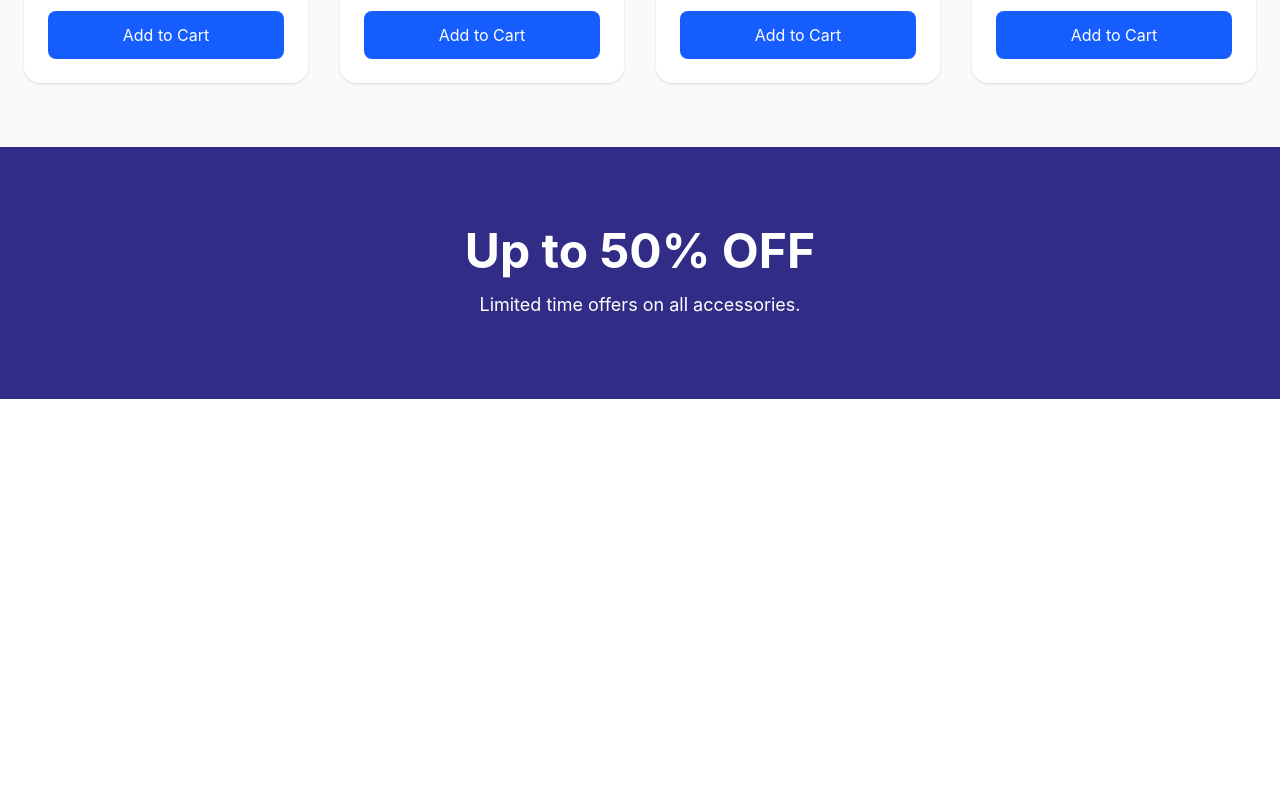
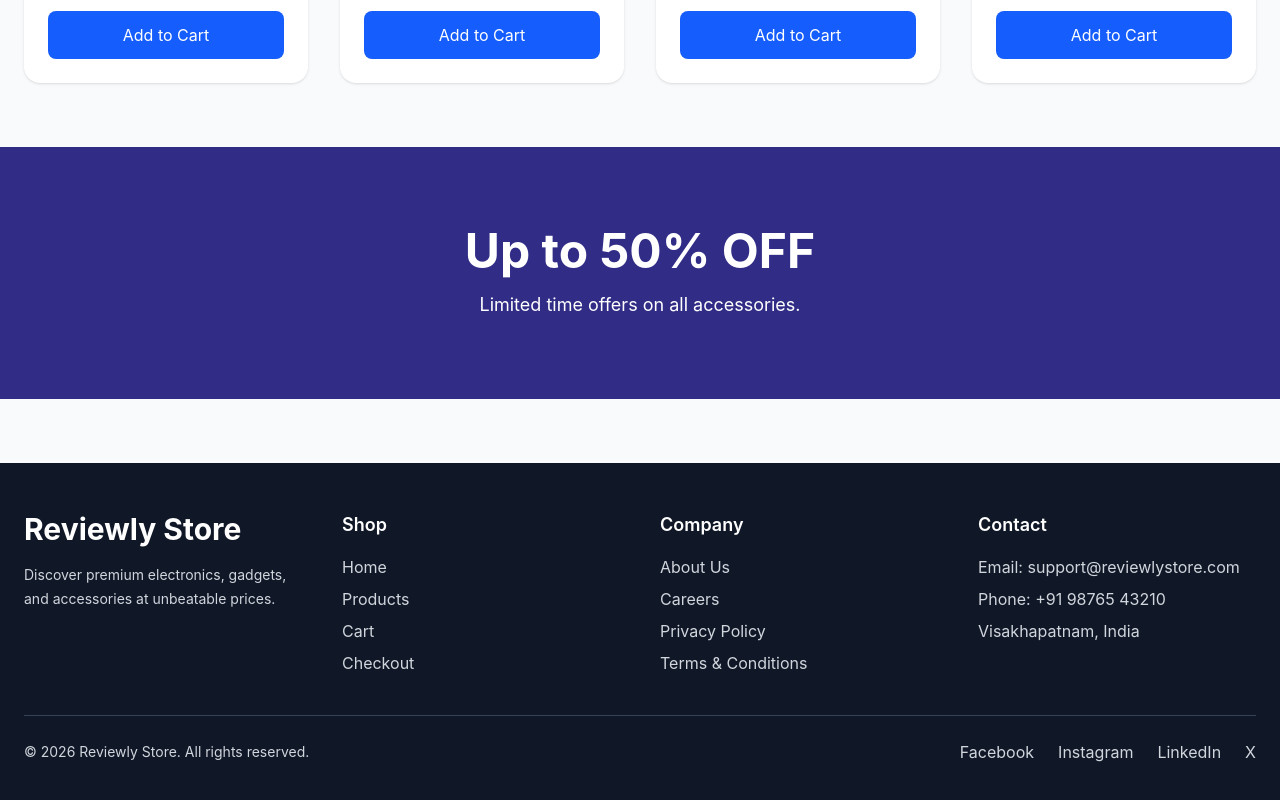
Before and after one commit to Mxkarthik/EcommerceDemo, a React (Vite) app in the folder ecommers-demo/: page / in a window 1280 px wide. Shown: the part 829-1629 px from the top of the page. Before the commit the page ends 1228 px from the top, so only its background shows below. Built offline with nearby package versions, Linux system fonts and the light colour scheme.

Commit message:
Added Footer

```diff
--- a/ecommers-demo/src/components/Footer.jsx
+++ b/ecommers-demo/src/components/Footer.jsx
@@ -0,0 +1,96 @@
+import { Link } from "react-router-dom";
+
+export default function Footer() {
+  return (
+    <footer className="bg-gray-900 text-gray-300 mt-16">
+      <div className="max-w-7xl mx-auto px-6 py-12">
+
+        {/* Top Section */}
+        <div className="grid grid-cols-1 md:grid-cols-4 gap-10">
+
+          {/* Brand */}
+          <div>
+            <h2 className="text-3xl font-bold text-white">
+              Reviewly Store
+            </h2>
+
+            <p className="mt-4 text-sm leading-6">
+              Discover premium electronics, gadgets, and accessories at
+              unbeatable prices.
+            </p>
+          </div>
+
+          {/* Shop */}
+          <div>
+            <h3 className="text-lg font-semibold text-white mb-4">
+              Shop
+            </h3>
+
+            <ul className="space-y-2">
+              <li><Link to="/" className="hover:text-white">Home</Link></li>
+              <li><Link to="/products" className="hover:text-white">Products</Link></li>
+              <li><Link to="/cart" className="hover:text-white">Cart</Link></li>
+              <li><Link to="/checkout" className="hover:text-white">Checkout</Link></li>
+            </ul>
+          </div>
+
+          {/* Company */}
+          <div>
+            <h3 className="text-lg font-semibold text-white mb-4">
+              Company
+            </h3>
+
+            <ul className="space-y-2">
+              <li><a href="#" className="hover:text-white">About Us</a></li>
+              <li><a href="#" className="hover:text-white">Careers</a></li>
+              <li><a href="#" className="hover:text-white">Privacy Policy</a></li>
+              <li><a href="#" className="hover:text-white">Terms & Conditions</a></li>
+            </ul>
+          </div>
+
+          {/* Contact */}
+          <div>
+            <h3 className="text-lg font-semibold text-white mb-4">
+              Contact
+            </h3>
+
+            <p>Email: support@reviewlystore.com</p>
+            <p className="mt-2">Phone: +91 98765 43210</p>
+            <p className="mt-2">Visakhapatnam, India</p>
+          </div>
+
+        </div>
+
+        {/* Divider */}
+        <div className="border-t border-gray-700 mt-10 pt-6 flex flex-col md:flex-row justify-between items-center">
+
+          <p className="text-sm">
+            © 2026 Reviewly Store. All rights reserved.
+          </p>
+
+          <div className="flex gap-6 mt-4 md:mt-0">
+
+            <a href="#" className="hover:text-white">
+              Facebook
+            </a>
+
+            <a href="#" className="hover:text-white">
+              Instagram
+            </a>
+
+            <a href="#" className="hover:text-white">
+              LinkedIn
+            </a>
+
+            <a href="#" className="hover:text-white">
+              X
+            </a>
+
+          </div>
+
+        </div>
+
+      </div>
+    </footer>
+  );
+}
--- a/ecommers-demo/src/pages/Home.jsx
+++ b/ecommers-demo/src/pages/Home.jsx
@@ -1,5 +1,5 @@
 import { Link } from "react-router-dom";
-
+import Footer from "../components/Footer";
 const products = [
   {
     id: 1,
@@ -55,7 +55,6 @@ export default function Home() {
         </div>
 
       </section>
-
       {/* Featured */}
 
       <section className="max-w-7xl mx-auto py-16 px-6">
@@ -119,6 +118,7 @@ export default function Home() {
         </div>
 
       </section>
+      <Footer />
 
     </div>
   );
```
